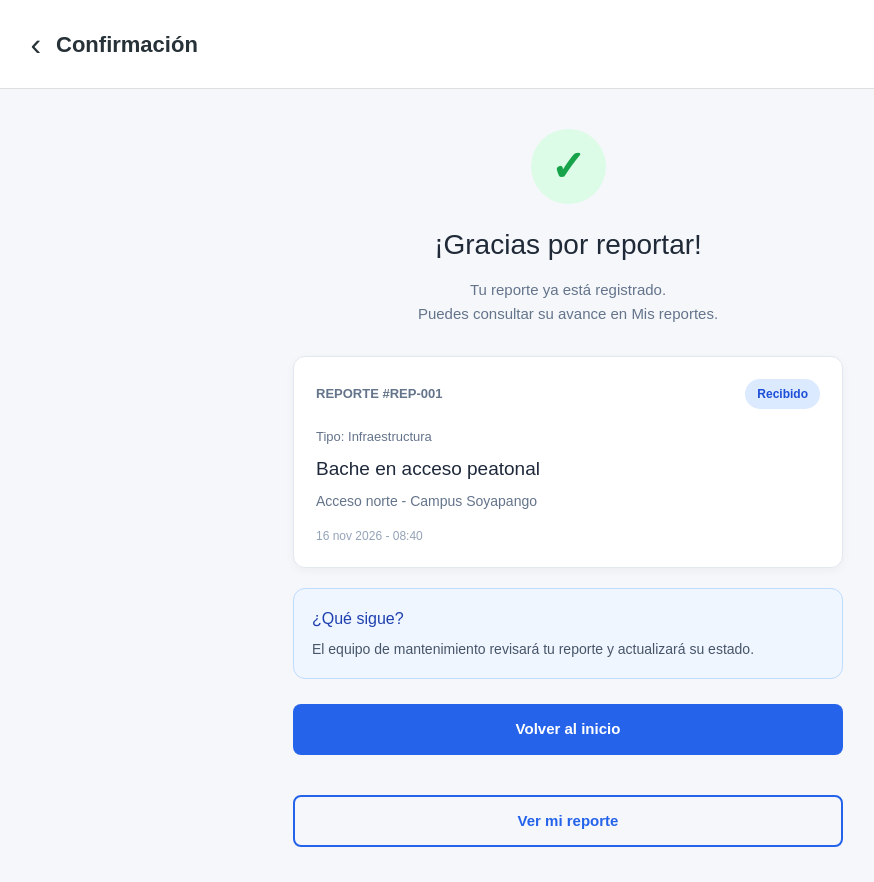
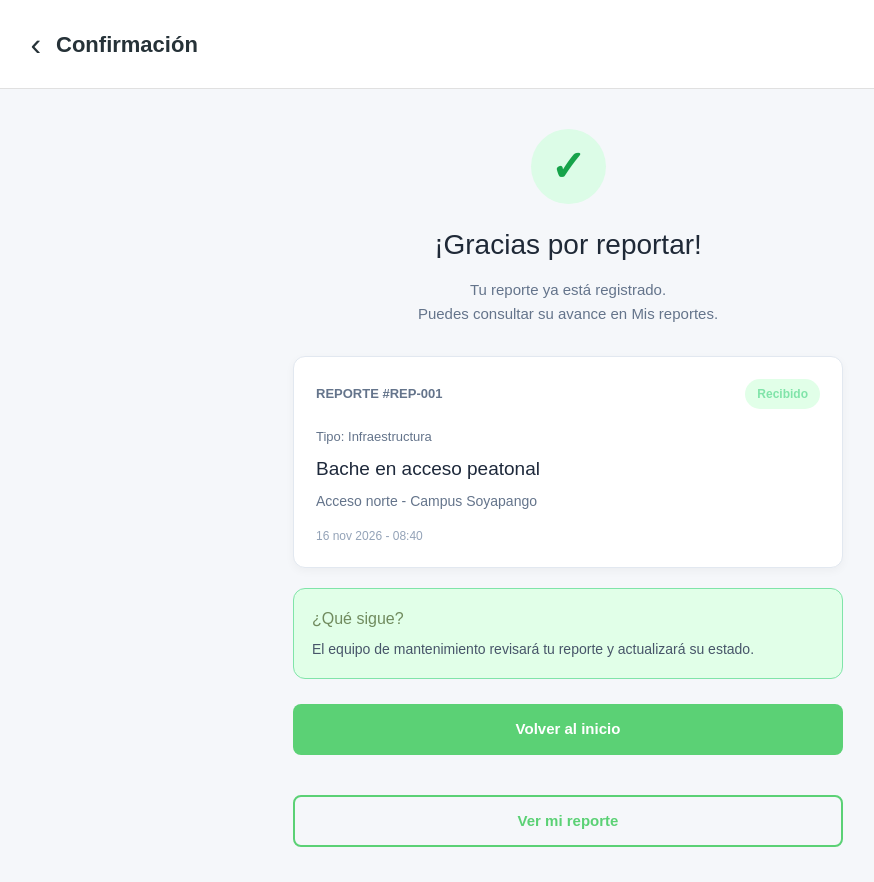
Before and after one commit to Rodrogas666/dps104-equipo03-civora, a Next.js app in the folder prototipo-web/: page / in a window 1280 px wide. Shown: the whole page, without its empty margins (72-946 px from the left). Built offline with nearby package versions, Linux system fonts and the light colour scheme.

Commit message:
Update colors in ConfirmacionReporte.css

```diff
--- a/prototipo-web/src/app/components/ConfirmacionReporte.css
+++ b/prototipo-web/src/app/components/ConfirmacionReporte.css
@@ -95,8 +95,8 @@
 }
 
 .estado-reporte {
-  background-color: #dbeafe;
-  color: #1d4ed8;
+  background-color: #e1ffe8;
+  color: #80e4a9;
   padding: 6px 12px;
   border-radius: 20px;
   font-size: 12px;
@@ -128,8 +128,8 @@
 
 /* Información de seguimiento */
 .siguiente-paso {
-  background-color: #eff6ff;
-  border: 1px solid #bfdbfe;
+  background-color: #e1ffe8;
+  border: 1px solid #80e4a9;
   border-radius: 12px;
   padding: 18px;
   text-align: left;
@@ -137,7 +137,7 @@
 }
 
 .siguiente-paso h3 {
-  color: #1e40af;
+  color: #708b5e;
   font-size: 16px;
   margin: 0 0 8px;
 }
@@ -155,7 +155,7 @@
   padding: 14px;
   border: none;
   border-radius: 8px;
-  background-color: #2563eb;
+  background-color: #5bd175;
   color: #ffffff;
   font-size: 15px;
   font-weight: bold;
@@ -164,7 +164,7 @@
 }
 
 .boton-inicio:hover {
-  background-color: #1d4ed8;
+  background-color: #187518;
 }
 
 /* Pie de página */
@@ -178,10 +178,10 @@
 .boton-ver-reporte {
   width: 100%;
   padding: 13px;
-  border: 2px solid #2563eb;
+  border: 2px solid #5bd175;
   border-radius: 8px;
   background-color: transparent;
-  color: #2563eb;
+  color: #5bd175;
   font-size: 15px;
   font-weight: bold;
   cursor: pointer;
@@ -189,7 +189,7 @@
 }
 
 .boton-ver-reporte:hover {
-  background-color: #2563eb;
+  background-color: #5bd175;
   color: #ffffff;
 }
 
```
